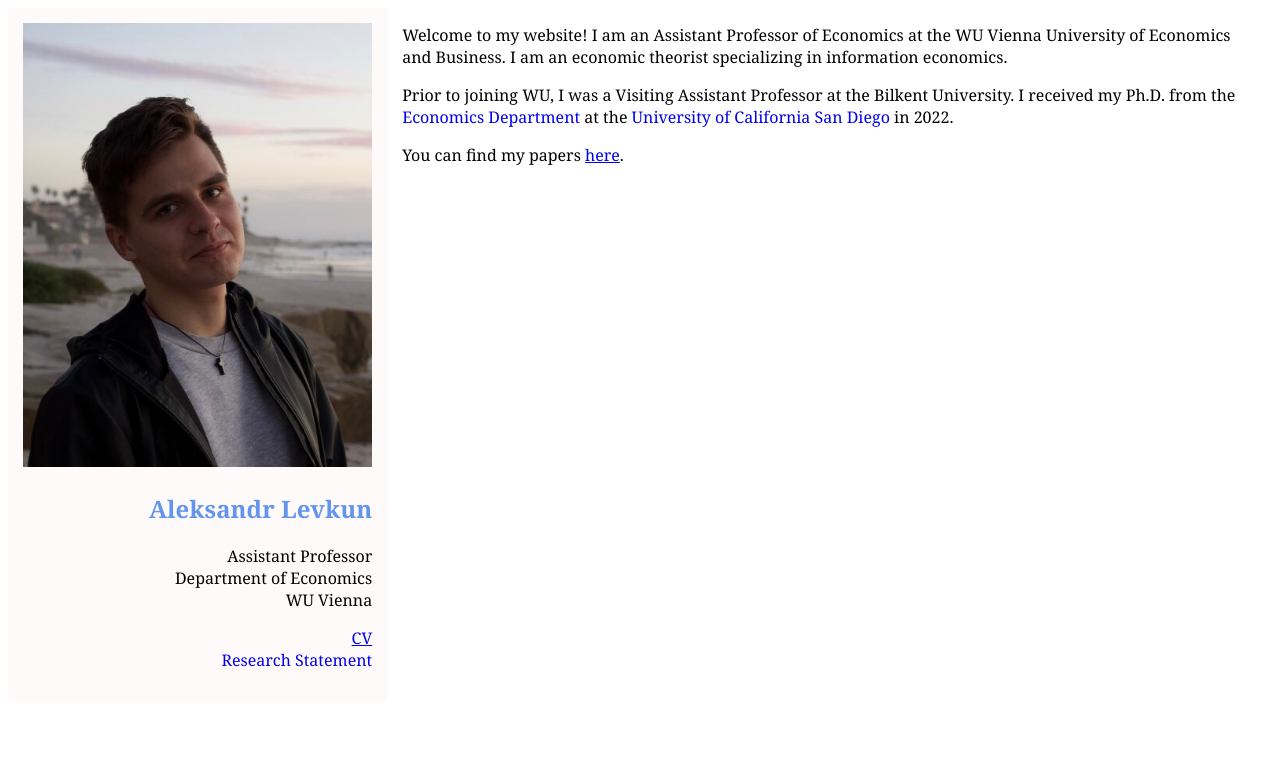
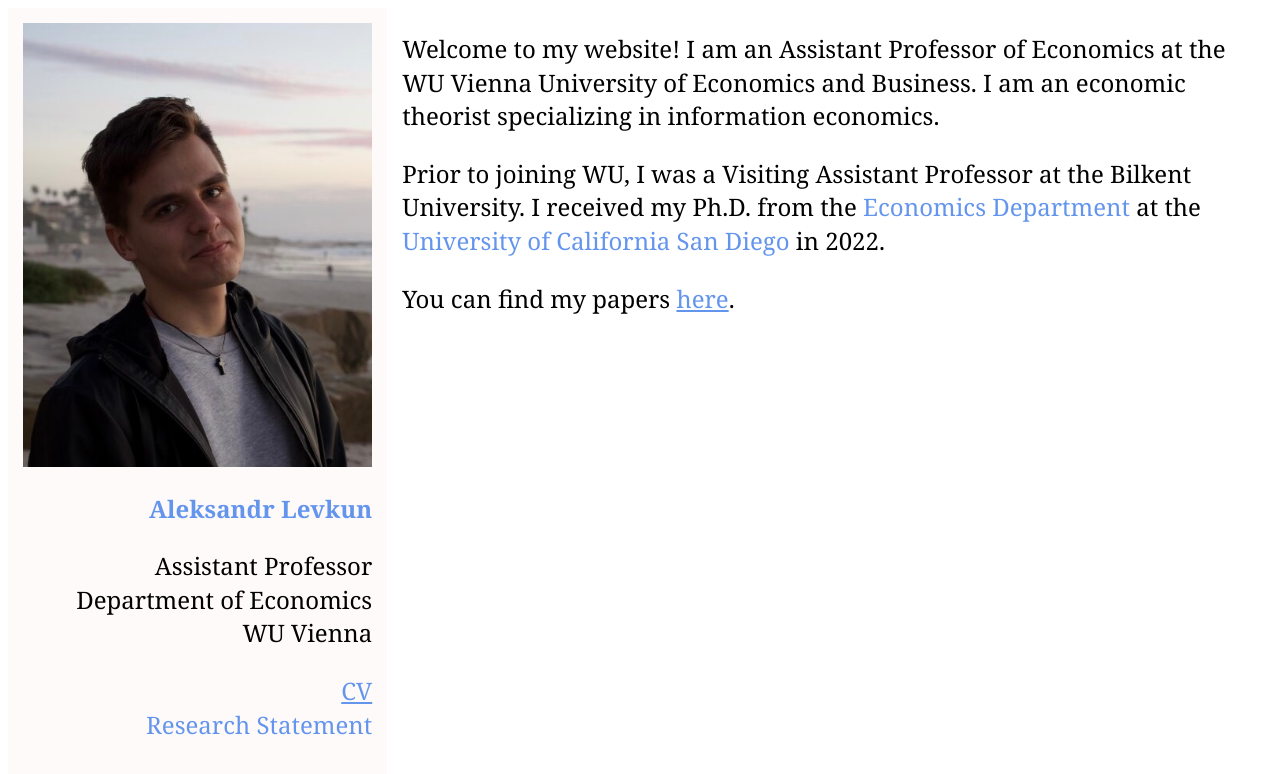
Before and after one commit to alevkun/alevkun.github.io, a Jekyll site: the page built from index.html, in a window 1280 px wide. Shown: the top 774 px of the page. Built offline with Jekyll 4.4.1, drawn with Linux system fonts in a browser that asks for light colours.

Commit message:
Update title.html

```diff
--- a/_layouts/title.html
+++ b/_layouts/title.html
@@ -49,6 +49,23 @@
   	text-align:center;
   }
 }
+
+a {
+    color: CornflowerBlue;
+}
+a:hover {
+    text-decoration: underline;
+}
+h1 {
+    font-size: 3em;
+    font-family: 'Georgia', 'Helvetica', 'Arial';
+}
+p {
+    font-size: 1.5em;
+    font-family: 'Georgia', 'Helvetica', 'Arial';
+    line-height: 1.4em;
+}
+
 </style>
 </head>
 
```
